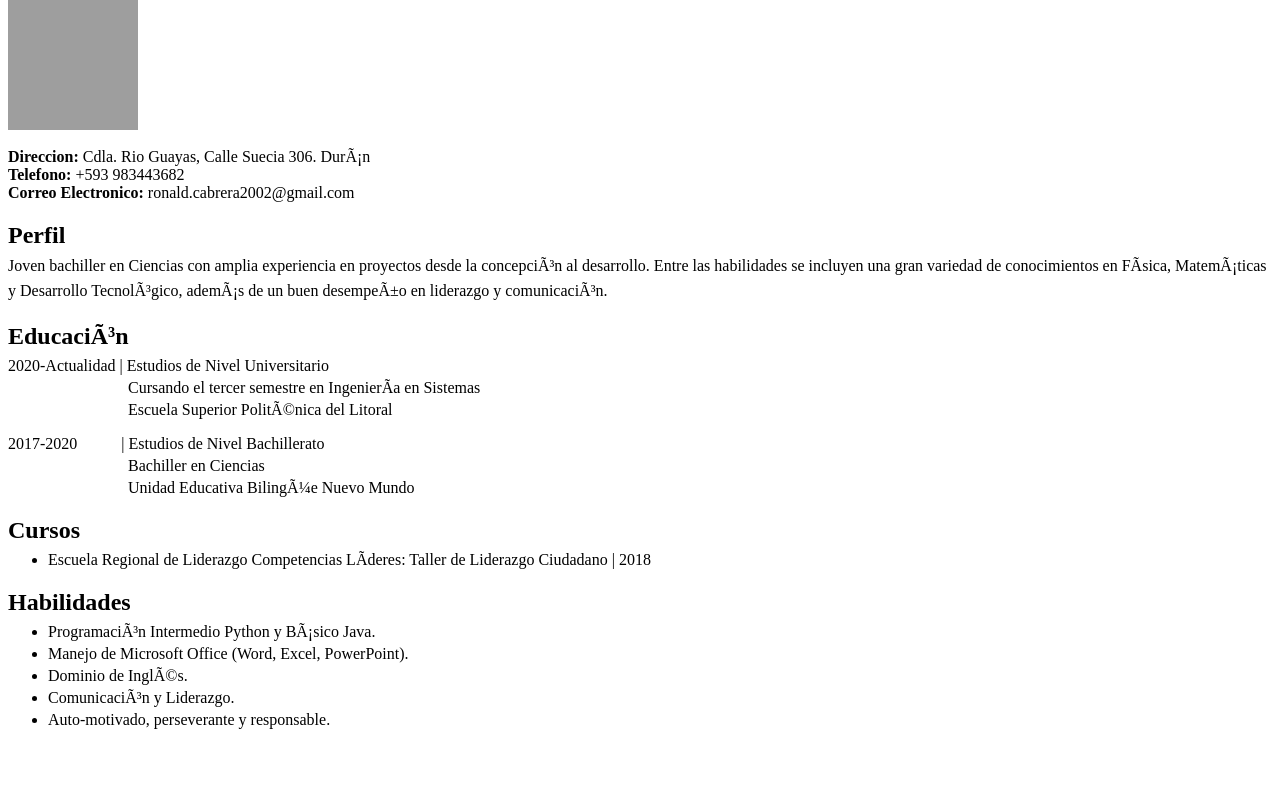
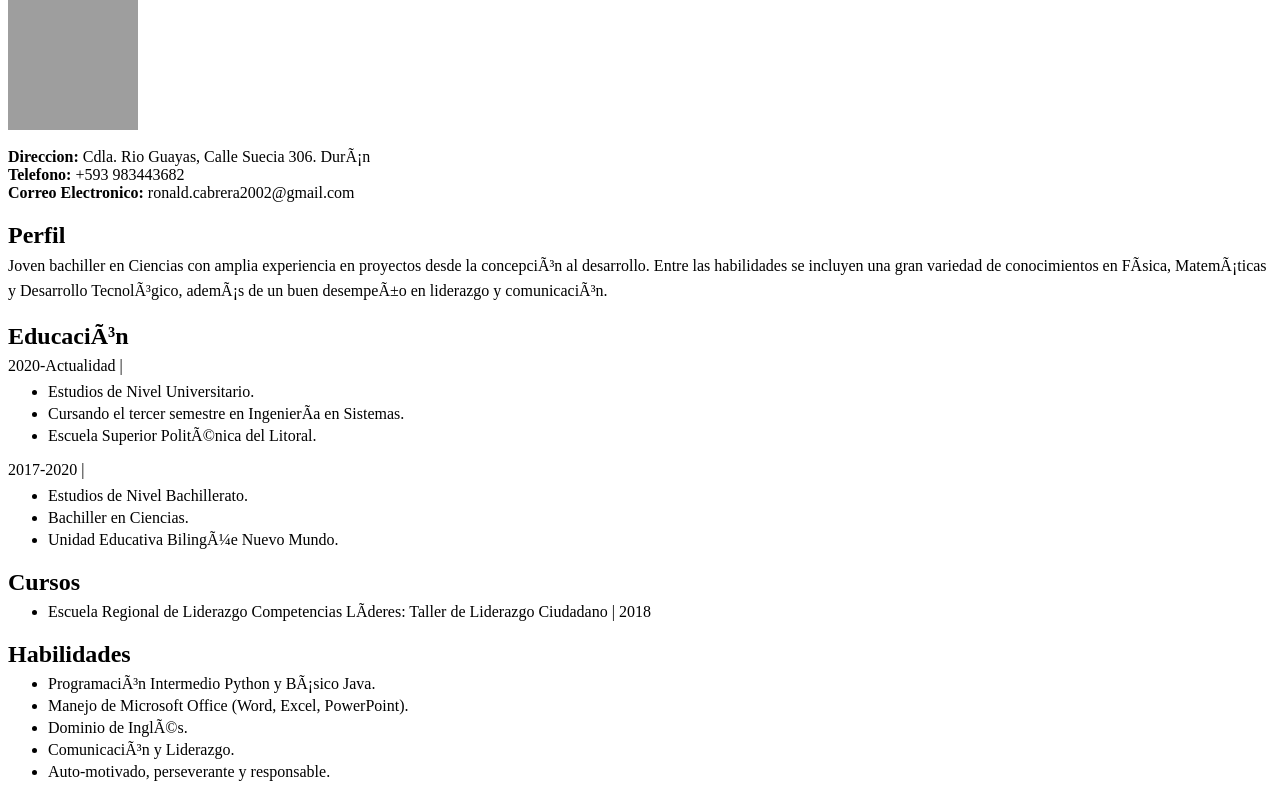
Before and after one commit to rxcp02/cv, a plain HTML site: page index.html in a window 1280 px wide. Shown: the part 66-863 px from the top of the page. Before the commit the page ends 811 px from the top, so only its background shows below. Drawn offline with Linux system fonts and the light colour scheme; grey boxes are pictures that could not be loaded.

Commit message:
Update index.html

```diff
--- a/index.html
+++ b/index.html
@@ -18,12 +18,18 @@
 		</div>
 		<div>
 			<h2>Educación</h2>
-			<p style="margin:-0.8em 0 0 0"> 2020-Actualidad | Estudios de Nivel Universitario</p>
-			<p style="margin:0.25em 0 0 7em"> &nbsp;&nbsp;Cursando el tercer semestre en Ingeniería en Sistemas</p>
-			<p style="margin:0.25em 0 0 7em"> &nbsp;&nbsp;Escuela Superior Politénica del Litoral</p>
-			<p style="margin:1em 0 0 0"> 2017-2020  &nbsp; &nbsp;&nbsp;&nbsp;&nbsp;&nbsp;&nbsp;&nbsp;&nbsp;| Estudios de Nivel Bachillerato</p>
-			<p style="margin:0.25em 0 0 7em"> &nbsp;&nbsp;Bachiller en Ciencias</p>
-			<p style="margin:0.25em 0 0 7em"> &nbsp;&nbsp;Unidad Educativa Bilingüe Nuevo Mundo</p>
+			<p style="margin:-0.8em 0 0 0"> 2020-Actualidad | </p>
+			<ul>
+				<li style="margin:-0.50em 0 0.25em 0">Estudios de Nivel Universitario.</li>
+				<li style="margin:0 0 0.25em 0">Cursando el tercer semestre en Ingeniería en Sistemas.</li>
+				<li style="margin:0 0 0.25em 0">Escuela Superior Politénica del Litoral.</li>
+			</ul>
+			<p style="margin:1em 0 0 0"> 2017-2020 | </p>
+			<ul>
+				<li style="margin:-0.50em 0 0.25em 0">Estudios de Nivel Bachillerato.</li>
+				<li style="margin:0 0 0.25em 0">Bachiller en Ciencias.</li>
+				<li style="margin:0 0 0.25em 0">Unidad Educativa Bilingüe Nuevo Mundo.</li>
+			</ul>
 		</div>
 		<div>
 			<h2>Cursos</h2>
```
